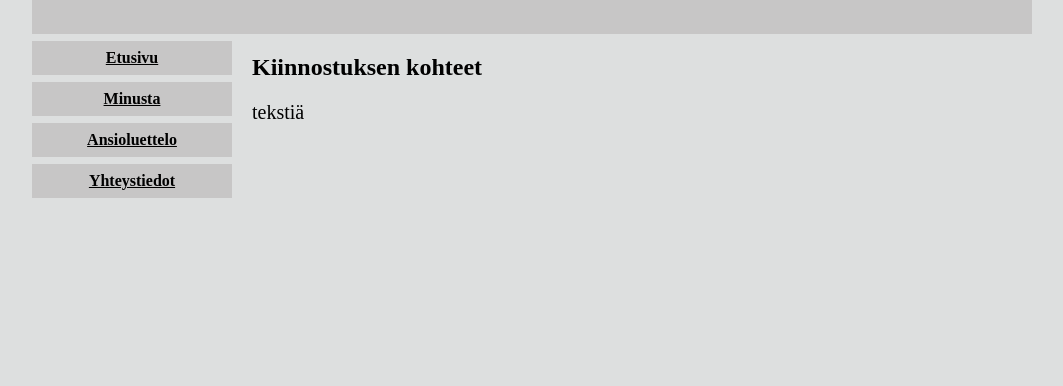
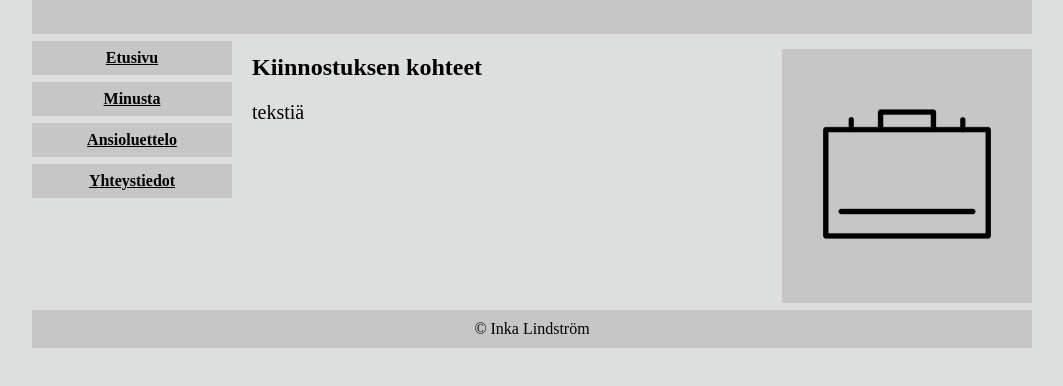
Before and after one commit to inkakatariina/inkakatariina.github.io, a plain HTML site: page Minusta.html in a window 1280 px wide. Shown: the part 76-462 px from the top of the page, without its empty margins (108-1171 px from the left). Drawn offline with Linux system fonts and the light colour scheme; a web font is replaced by a local one.

Commit message:
muutokset

```diff
--- a/Minusta.html
+++ b/Minusta.html
@@ -33,8 +33,8 @@
 
     .right {
       background-color: #c7c6c6;
-      float: left;
-      width: 30%;
+      float: right;
+      width: 25%;
       padding: 15px;
       margin-top: 15px;
       text-align: center;
@@ -66,3 +66,11 @@
         <p> tekstiä </p>
 
       </div>
+      <div class="right">
+        <img src="salkku1.png" style="width:100%;">
+      </div>
+      </div>
+
+    <div style="background-color:#c7c6c6;text-align:center;padding:10px;margin-top:7px;"> © Inka Lindström</div>
+    </body>
+    </html>
```
Also changed, not shown: Ansioluettelo.html (+3 -3 lines), Yhteystiedot.html (+12 -0 lines), fani.png (deleted), salkku.png (deleted), 1 other file.
